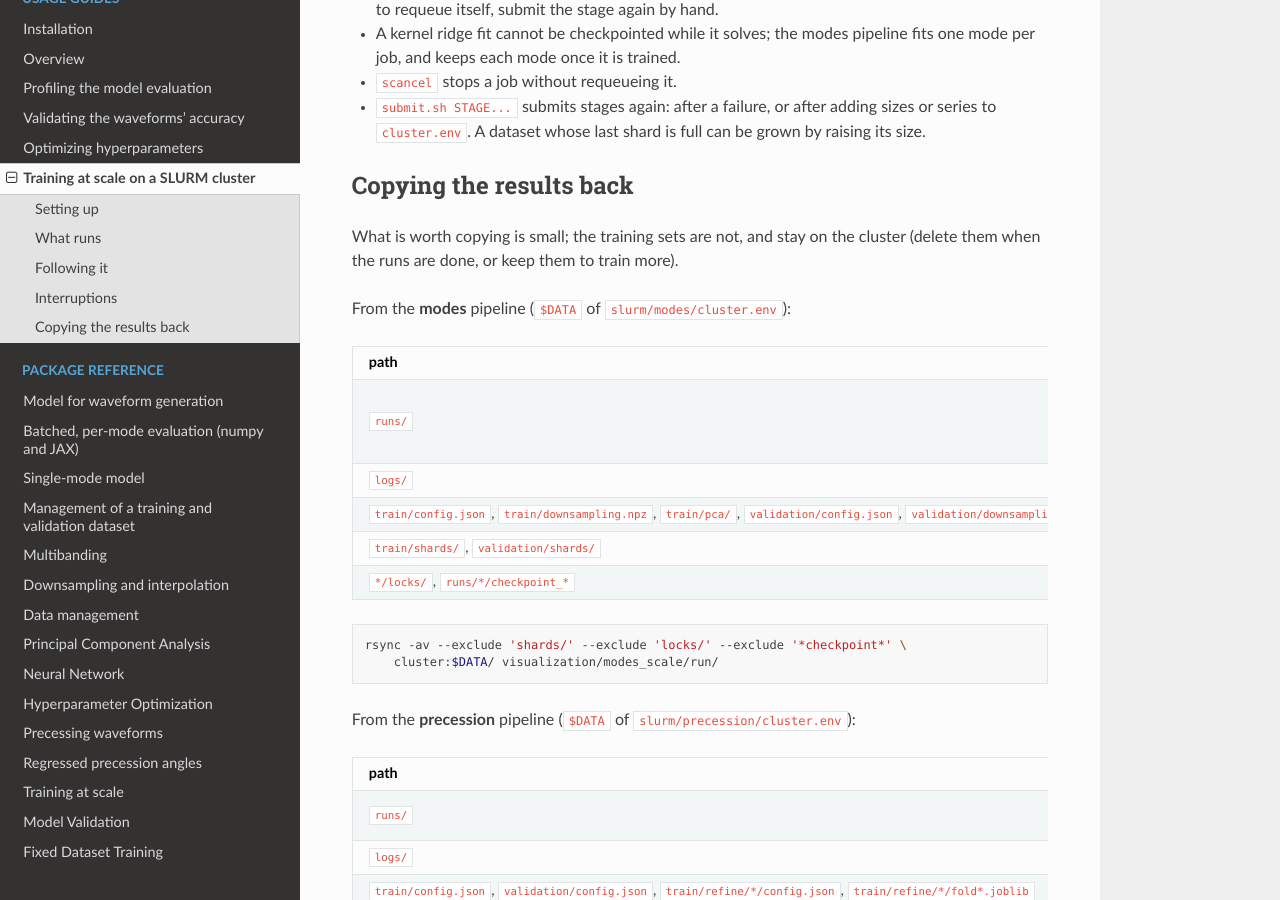
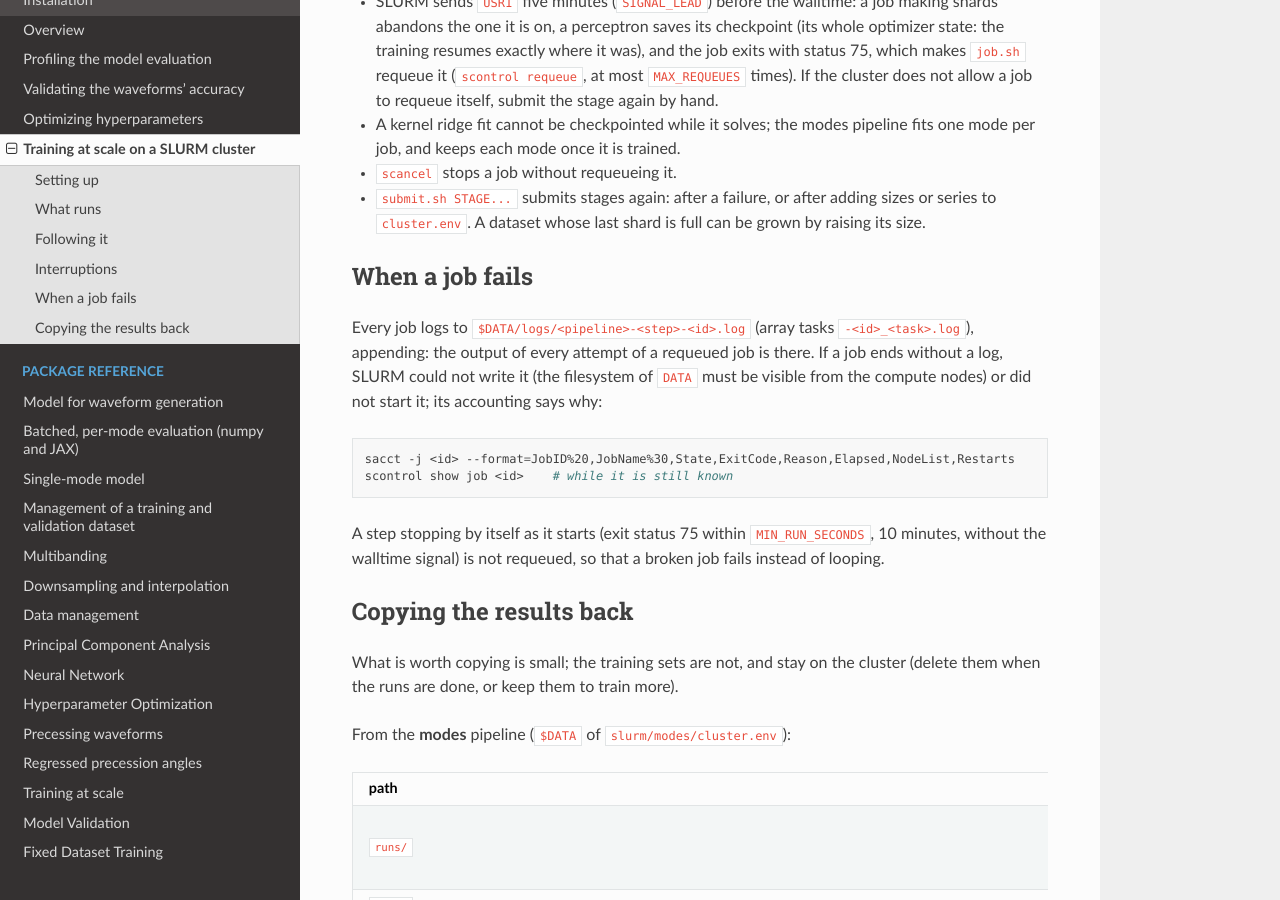
Before and after one commit to jacopok/mlgw_bns, a Sphinx documentation site: the page built from docs/usage_guides/cluster.md, in a window 1280 px wide and 900 px high, scrolled down 2365 px. Built offline with Sphinx 7.4.7 and the Read the Docs theme 3.1.0, drawn with Linux system fonts in a browser that asks for light colours; some of the changed text lies outside the part shown.

Commit message:
SLURM: absolute DATA, logs kept across requeues, no requeue loops
DATA is resolved to an absolute path (and its logs directory made) by
submit.sh and job.sh; jobs run with --chdir and --open-mode=append; a step
exiting with 75 soon after starting, without the walltime signal, is not
requeued. submit.sh prints where the logs are and how to follow them; the
guide gains a section on failed jobs.

Co-Authored-By: Claude Opus 5.5 <noreply@anthropic.com>

````diff
--- a/docs/usage_guides/cluster.md
+++ b/docs/usage_guides/cluster.md
@@ -74,7 +74,12 @@ The precession pipeline (`slurm/precession/submit.sh`):
 
 ## Following it
 
+`DATA` and the other settings exist only in the scripts: `submit.sh` prints
+where the logs go, and sourcing `cluster.env` from the repository sets them
+in a shell too.
+
 ```bash
+source slurm/modes/cluster.env    # DATA
 squeue --me
 tail -f $DATA/logs/*.log
 .venv/bin/python visualization/modes_scale.py status $DATA/train $DATA/validation
@@ -113,6 +118,23 @@ finished:
 - `submit.sh STAGE...` submits stages again: after a failure, or after
   adding sizes or series to `cluster.env`. A dataset whose last shard is full
   can be grown by raising its size.
+
+## When a job fails
+
+Every job logs to `$DATA/logs/<pipeline>-<step>-<id>.log` (array tasks
+`-<id>_<task>.log`), appending: the output of every attempt of a requeued
+job is there. If a job ends without a log, SLURM could not write it (the
+filesystem of `DATA` must be visible from the compute nodes) or did not
+start it; its accounting says why:
+
+```bash
+sacct -j <id> --format=JobID%20,JobName%30,State,ExitCode,Reason,Elapsed,NodeList,Restarts
+scontrol show job <id>    # while it is still known
+```
+
+A step stopping by itself as it starts (exit status 75 within
+`MIN_RUN_SECONDS`, 10 minutes, without the walltime signal) is not requeued,
+so that a broken job fails instead of looping.
 
 ## Copying the results back
 
````
Also changed, not shown: 5 other files.
